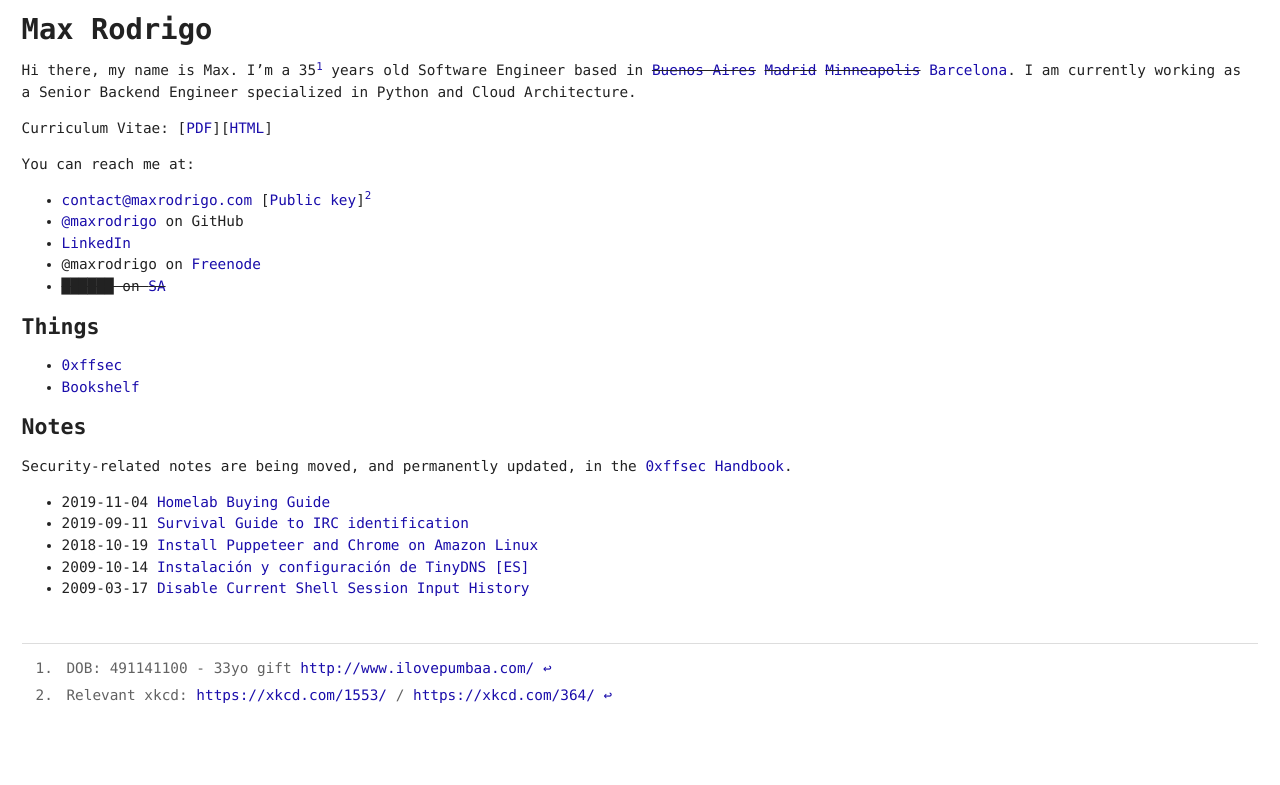
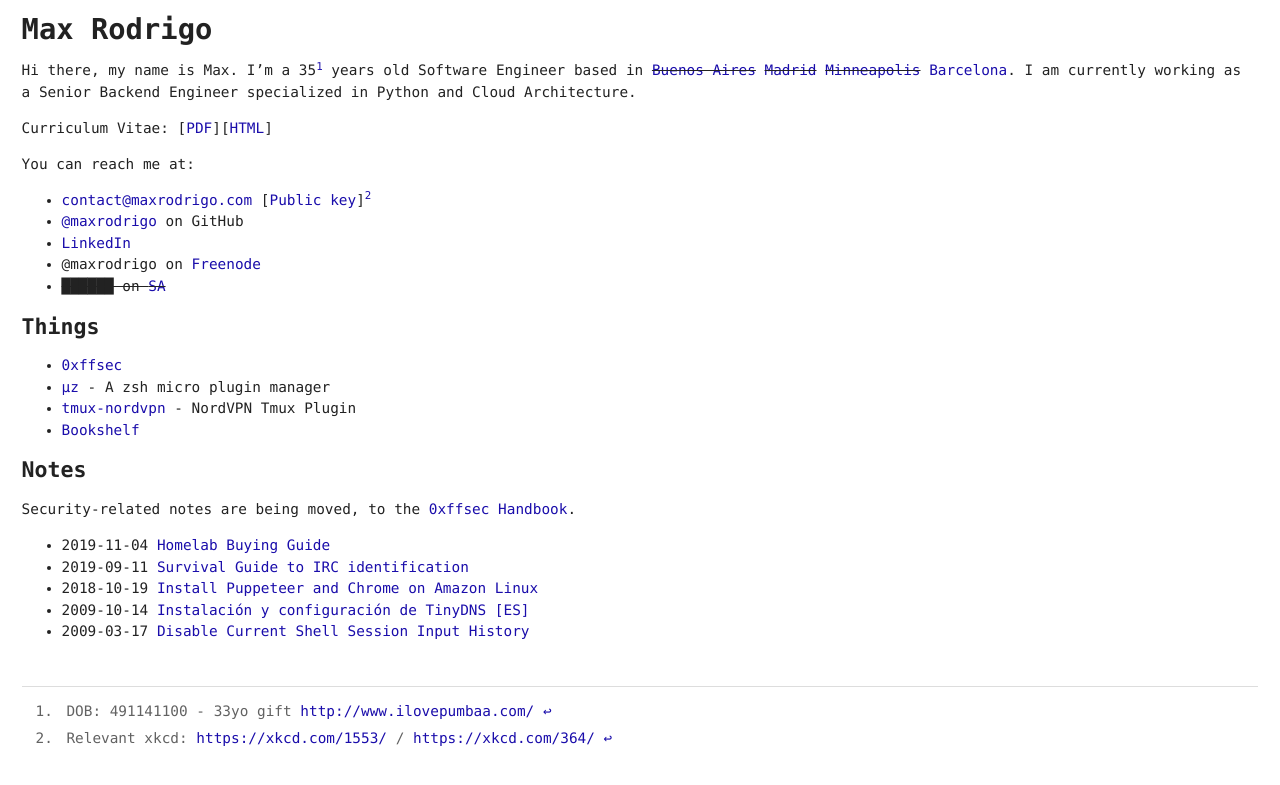
Before and after one commit to maxrodrigo/maxrodrigo.github.io, a Jekyll site: the page built from index.md, in a window 1280 px wide. Shown: the top 785 px of the page. Built offline with Jekyll 4.4.1, drawn with Linux system fonts in a browser that asks for light colours; some web fonts are replaced; our own code applies the rules of GitHub Pages for plain Markdown files.

Commit message:
Update index page

```diff
--- a/index.md
+++ b/index.md
@@ -23,11 +23,13 @@ You can reach me at:
 ## Things
 
 - [0xffsec](https://0xffsec.com)
+- [μz](https://github.com/maxrodrigo/uz) -  A zsh micro plugin manager
+- [tmux-nordvpn](https://github.com/maxrodrigo/tmux-nordvpn) - NordVPN Tmux Plugin
 - [Bookshelf](bookshelf.md)
 
 ## Notes
 
-Security-related notes are being moved, and permanently updated, in the [0xffsec Handbook](https://0xffsec.com/handbook).
+Security-related notes are being moved, to the [0xffsec Handbook](https://0xffsec.com/handbook).
 
 {%- for post in site.posts %}
 - {{ post.date | date: "%Y-%m-%d" }} [{{ post.title | escape }}]({{ post.url }})
```
